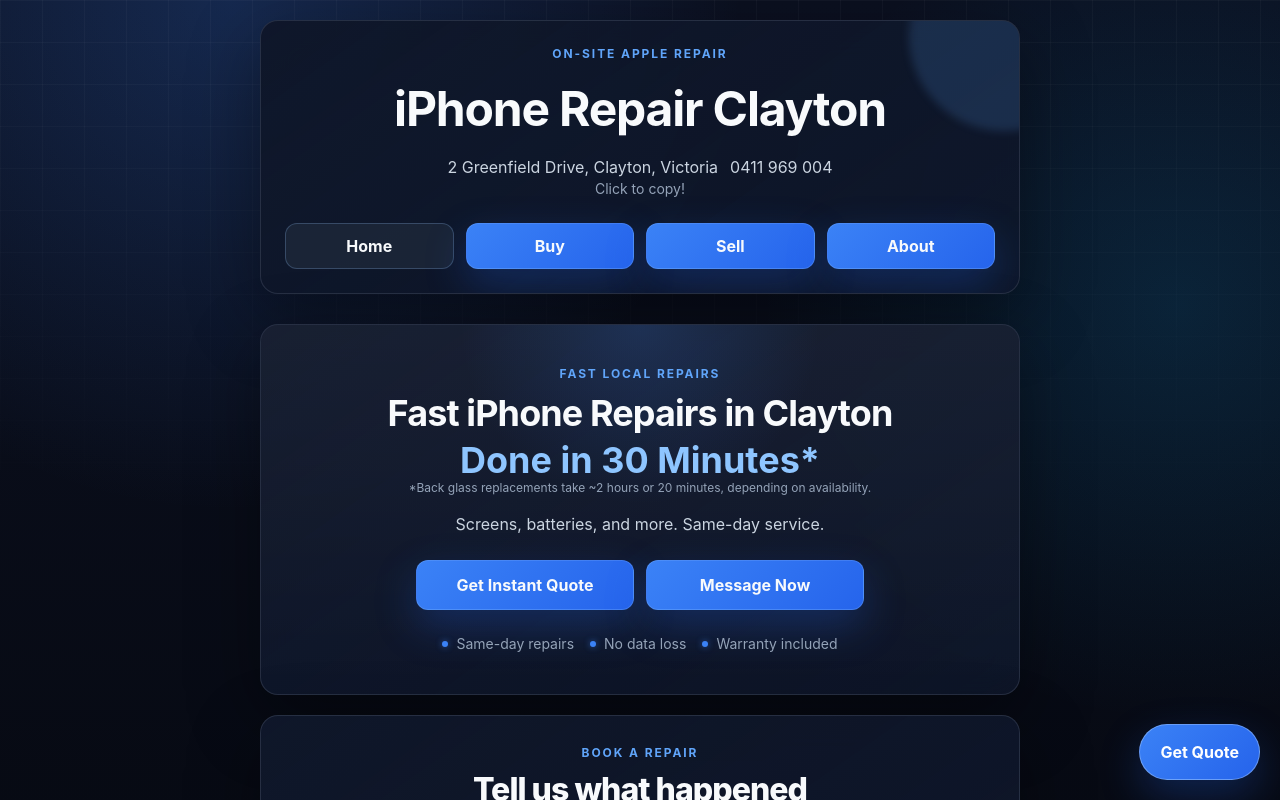
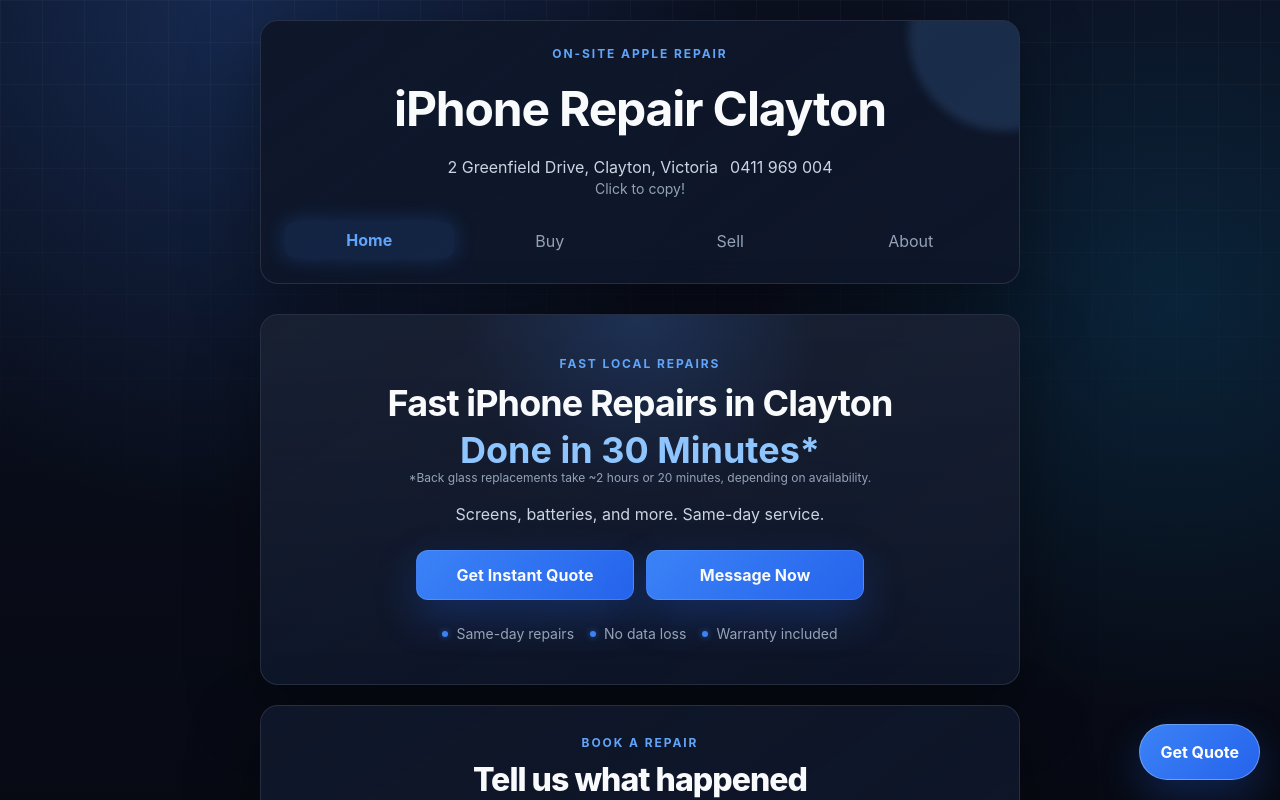
Before and after one commit to SemogEnaz/repair_website, a Vue app: page / in a window 1280 px wide. Shown: the top 800 px of the page. Built offline with nearby package versions, Linux system fonts and the light colour scheme.

Commit message:
Changed nav buttons to more muted style

```diff
--- a/src/App.vue
+++ b/src/App.vue
@@ -20,10 +20,10 @@
 
         <!-- Nav buttons for desktop-->
         <div class="hidden sm:flex w-full gap-3 items-center justify-center">
-          <RouterLink to="/" class="tech-button button-shape w-full text-center" active-class="secondary">Home</RouterLink>
-          <RouterLink to="/buy" class="tech-button button-shape w-full text-center" active-class="secondary">Buy</RouterLink>
-          <RouterLink to="/sell" class="tech-button button-shape w-full text-center" active-class="secondary">Sell</RouterLink>
-          <RouterLink to="/about" class="tech-button button-shape w-full text-center" active-class="secondary">About</RouterLink>
+          <RouterLink to="/" class="nav-item button-shape w-full text-center" active-class="nav-active">Home</RouterLink>
+          <RouterLink to="/buy" class="nav-item button-shape w-full text-center" active-class="nav-active">Buy</RouterLink>
+          <RouterLink to="/sell" class="nav-item button-shape w-full text-center" active-class="nav-active">Sell</RouterLink>
+          <RouterLink to="/about" class="nav-item button-shape w-full text-center" active-class="nav-active">About</RouterLink>
         </div>
 
       </div>
```
